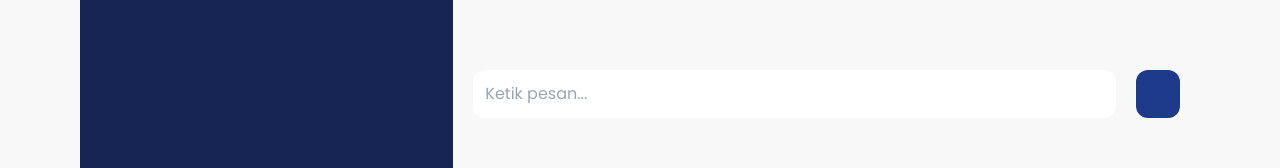
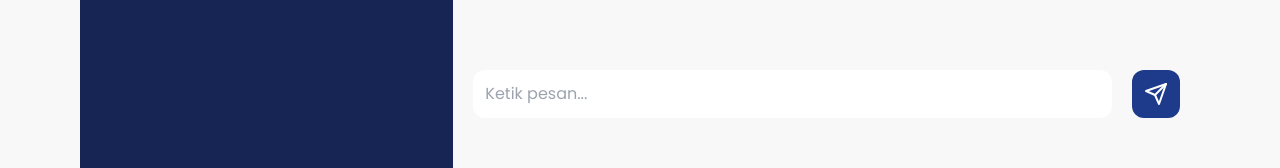
Before and after one commit to Visdes-Core/pearson-r, a Next.js app: page /chat in a window 1280 px wide. Shown: the part 615-783 px from the top of the page. Built offline with nearby package versions, Linux system fonts and the light colour scheme.

Commit message:
kita usahakan fitur chat itu

```diff
--- a/src/modules/ChatModule/index.tsx
+++ b/src/modules/ChatModule/index.tsx
@@ -1,5 +1,7 @@
 'use client'
 import React, { useEffect, useState } from "react";
+import {Send} from 'lucide-react'
+import Link from "next/link";
 
 function ChatModule() {
     const [showChat, setShowChat] = useState(false)
@@ -13,7 +15,9 @@ function ChatModule() {
         <p className="text-3xl">MATCH<br/><span className='font-bold'>MAJOR</span></p>
         <div className="flex gap-32">
           <button className='font-semibold'>Pesan</button>
-          <button>Match</button>
+          <Link href={'/matching'}>
+            <button>Match</button>
+          </Link>
           <button>Profil</button>
         </div>
         <p className='font-semibold text-red-500'>Log out</p>
@@ -57,7 +61,9 @@ function ChatModule() {
             </div>
             <div className="flex-none p-5 flex w-full items-center gap-5">
                 <input type="text" className="rounded-xl bg-white text-black w-full p-3" placeholder="Ketik pesan..."/>
-                <div className="bg-blue-900 w-12 h-12 rounded-xl"></div>
+                <div className="bg-blue-900 text-white p-3 rounded-xl hover:-translate-y-1 hover:bg-blue-800/[0.8] duration-200 hover:cursor-pointer">
+                  <Send />
+                </div>
             </div>
         </div>
       </section>
```
